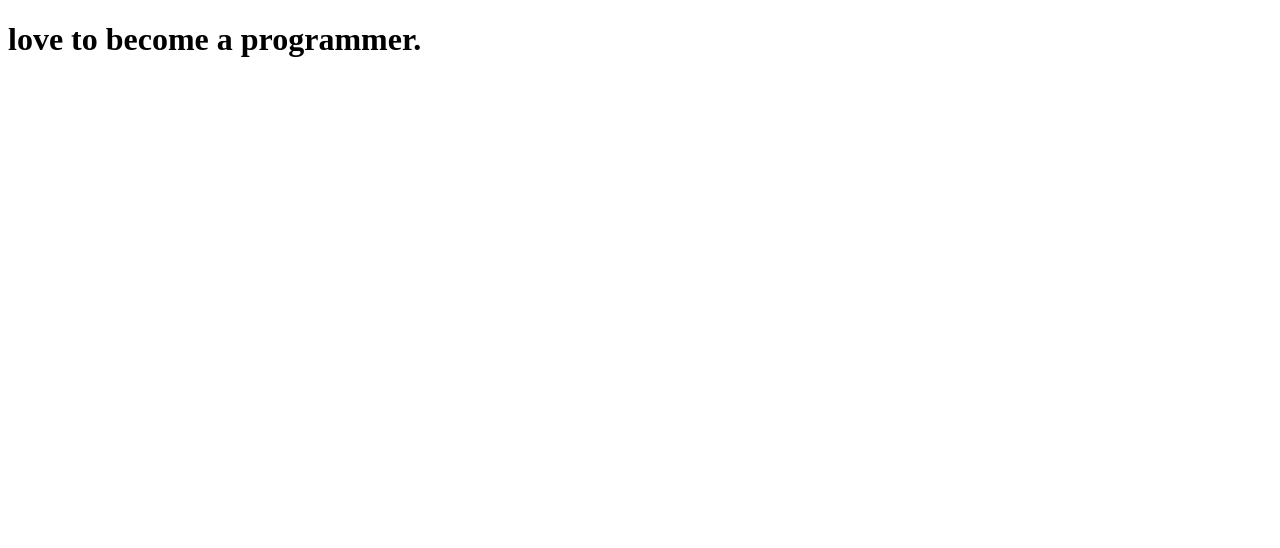
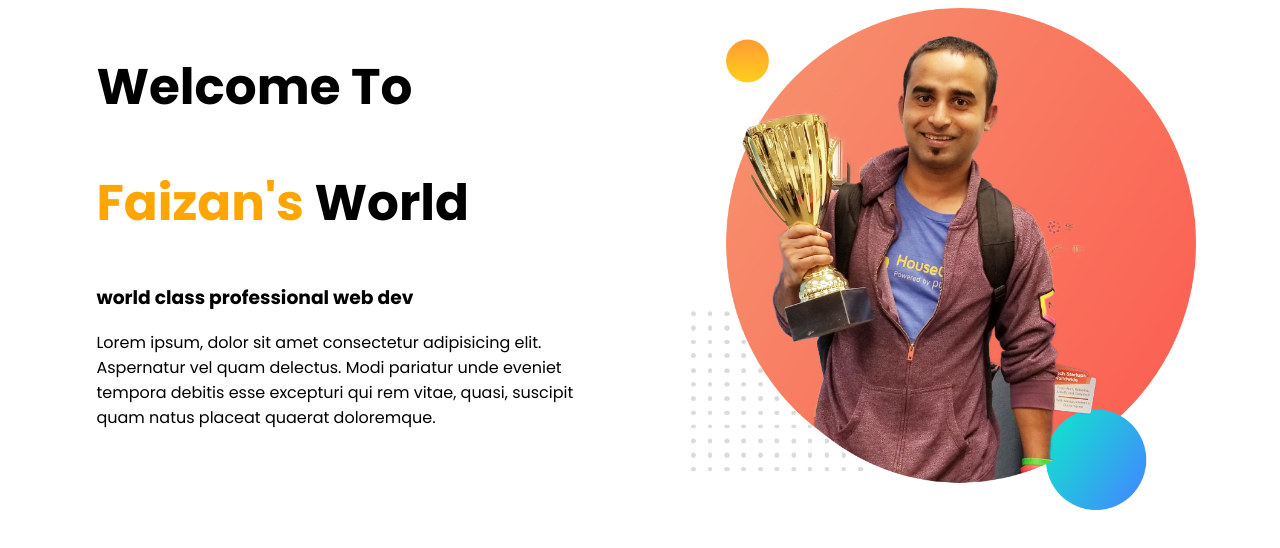
Before and after one commit to asiffaizan/project-1, a plain HTML site: page index.html in a window 1280 px wide. Drawn offline with Linux system fonts and the light colour scheme.

Commit message:
added Hero

```diff
--- a/css/style.css
+++ b/css/style.css
@@ -0,0 +1,18 @@
+body{
+    font-family: 'Poppins', sans-serif;
+}
+h1{
+    font-size: 50px;
+}
+.name-highlight{
+    color: orange;
+}
+.half_width{
+    width: 40%;
+    float: left;
+    margin-left: 5%;
+    padding-left: 2%;
+}
+.half_width img{
+    width: 100%;
+}
--- a/index.html
+++ b/index.html
@@ -4,9 +4,23 @@
     <meta charset="UTF-8">
     <meta http-equiv="X-UA-Compatible" content="IE=edge">
     <meta name="viewport" content="width=device-width, initial-scale=1.0">
-    <title>Document</title>
+    <title>Faizan Arif</title>
+    <link rel="preconnect" href="https://fonts.googleapis.com">
+    <link rel="preconnect" href="https://fonts.gstatic.com" crossorigin>
+    <link href="https://fonts.googleapis.com/css2?family=Poppins:wght@100;200;300;400;500;600;700;800;900&display=swap" rel="stylesheet">
+    <link rel="stylesheet" href="css/style.css">
 </head>
 <body>
-    <h1>love to become a programmer.</h1>
+    <section>
+        <div class="half_width">
+            <h1>Welcome To</h1>
+            <h1><span class="name-highlight">Faizan's</span> World</h1>
+            <h3>world class professional web dev</h3>
+            <p>Lorem ipsum, dolor sit amet consectetur adipisicing elit. Aspernatur vel quam delectus. Modi pariatur unde eveniet tempora debitis esse excepturi qui rem vitae, quasi, suscipit quam natus placeat quaerat doloremque.</p>
+        </div>
+        <div class="half_width">
+            <img src="images/jhankar.png" alt="images">
+        </div>
+    </section>
 </body>
 </html>
```
